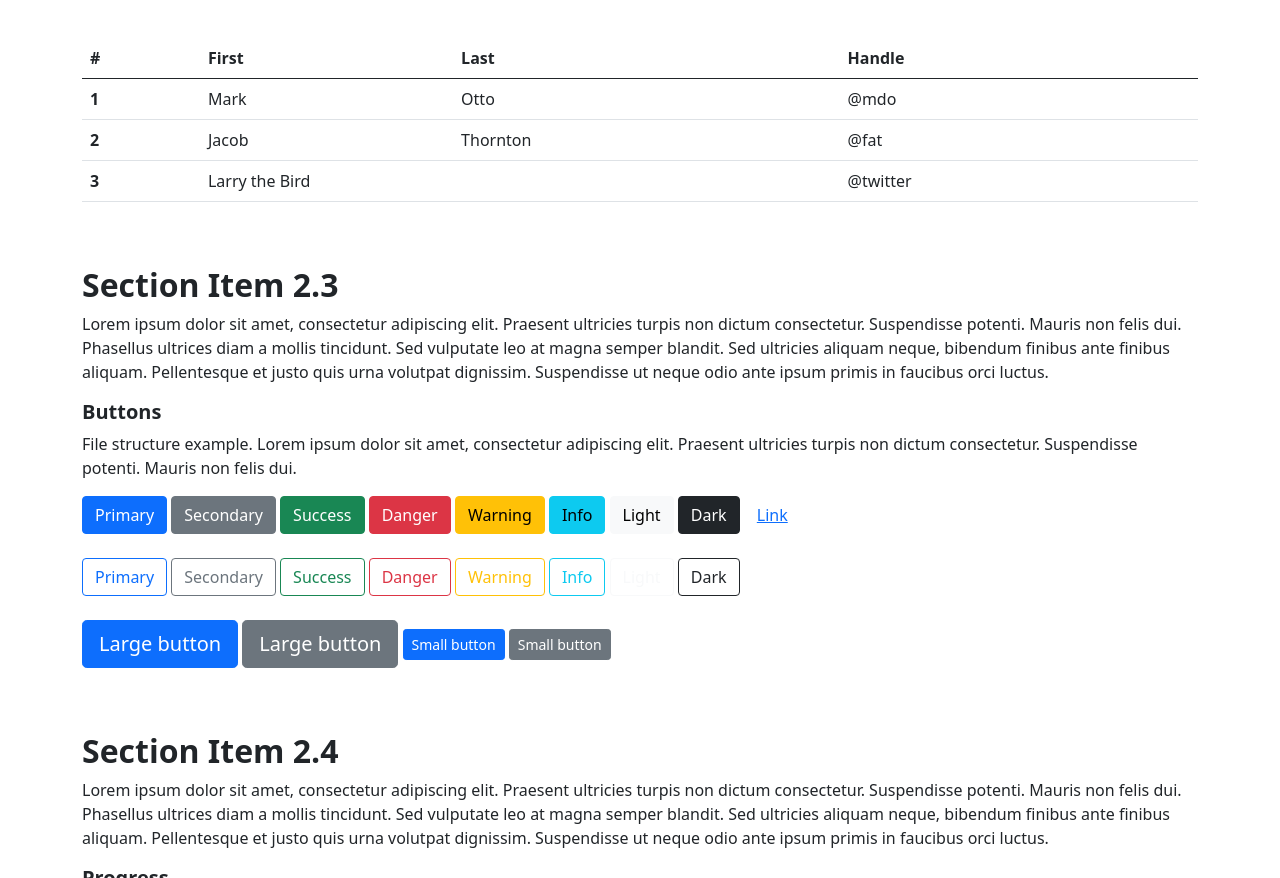
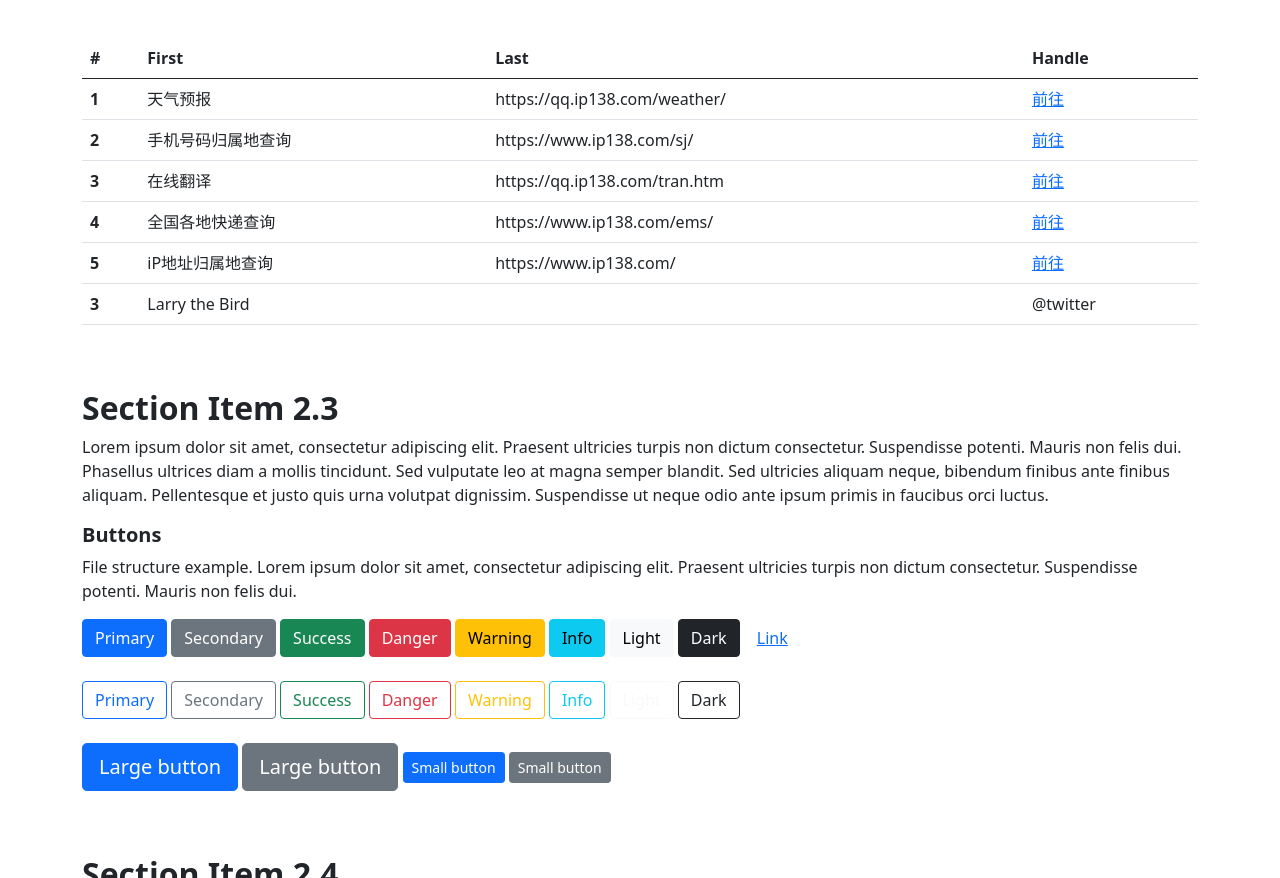
Before and after one commit to chenJiaYing11/chenJiaYing12.github.io, a plain HTML site: page index.html in a window 1280 px wide. Shown: the part 5841-6719 px from the top of the page. Drawn offline with Linux system fonts and the light colour scheme.

Commit message:
添加了表格

```diff
--- a/index.html
+++ b/index.html
@@ -349,15 +349,33 @@ $(document).ready(function(){
                 <tbody>
                     <tr>
                         <th scope="row">1</th>
-                        <td>Mark</td>
-                        <td>Otto</td>
-                        <td>@mdo</td>
+                        <td >天气预报</td>
+                        <td>https://qq.ip138.com/weather/</td>
+                        <td><a target="_blank" href="https://qq.ip138.com/weather/" title="天气预报">前往</a></td>
                     </tr>
                     <tr>
                         <th scope="row">2</th>
-                        <td>Jacob</td>
-                        <td>Thornton</td>
-                        <td>@fat</td>
+                        <td>手机号码归属地查询</td>
+                        <td>https://www.ip138.com/sj/</td>
+                        <td><a target="_blank" href="https://www.ip138.com/sj/" title="手机号码归属地查询">前往</a></td>
+                    </tr>
+                    <tr>
+                        <th scope="row">3</th>
+                        <td>在线翻译</td>
+                        <td>https://qq.ip138.com/tran.htm</td>
+                        <td><a target="_blank" href="https://qq.ip138.com/tran.htm" title="在线翻译">前往</a></td>
+                    </tr>
+                    <tr>
+                        <th scope="row">4</th>
+                        <td>全国各地快递查询</td>
+                        <td>https://www.ip138.com/ems/</td>
+                        <td><a target="_blank" href="https://www.ip138.com/ems/" title="全国各地快递查询">前往</a></td>
+                    </tr>
+                    <tr>
+                        <th scope="row">5</th>
+                        <td>iP地址归属地查询</td>
+                        <td>https://www.ip138.com/</td>
+                        <td><a target="_blank" href="https://www.ip138.com/" title="iP地址归属地查询">前往</a></td>
                     </tr>
                     <tr>
                         <th scope="row">3</th>
```
